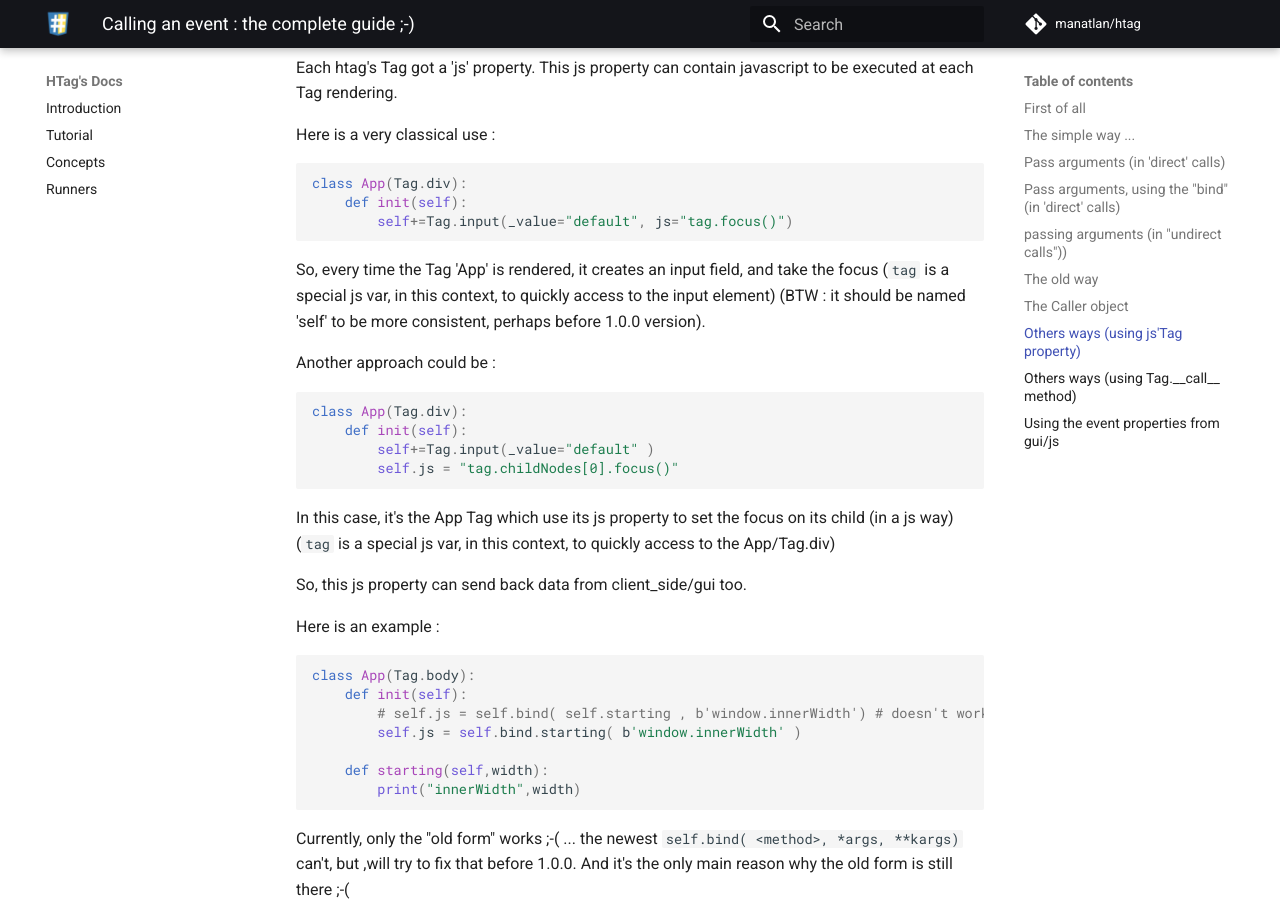
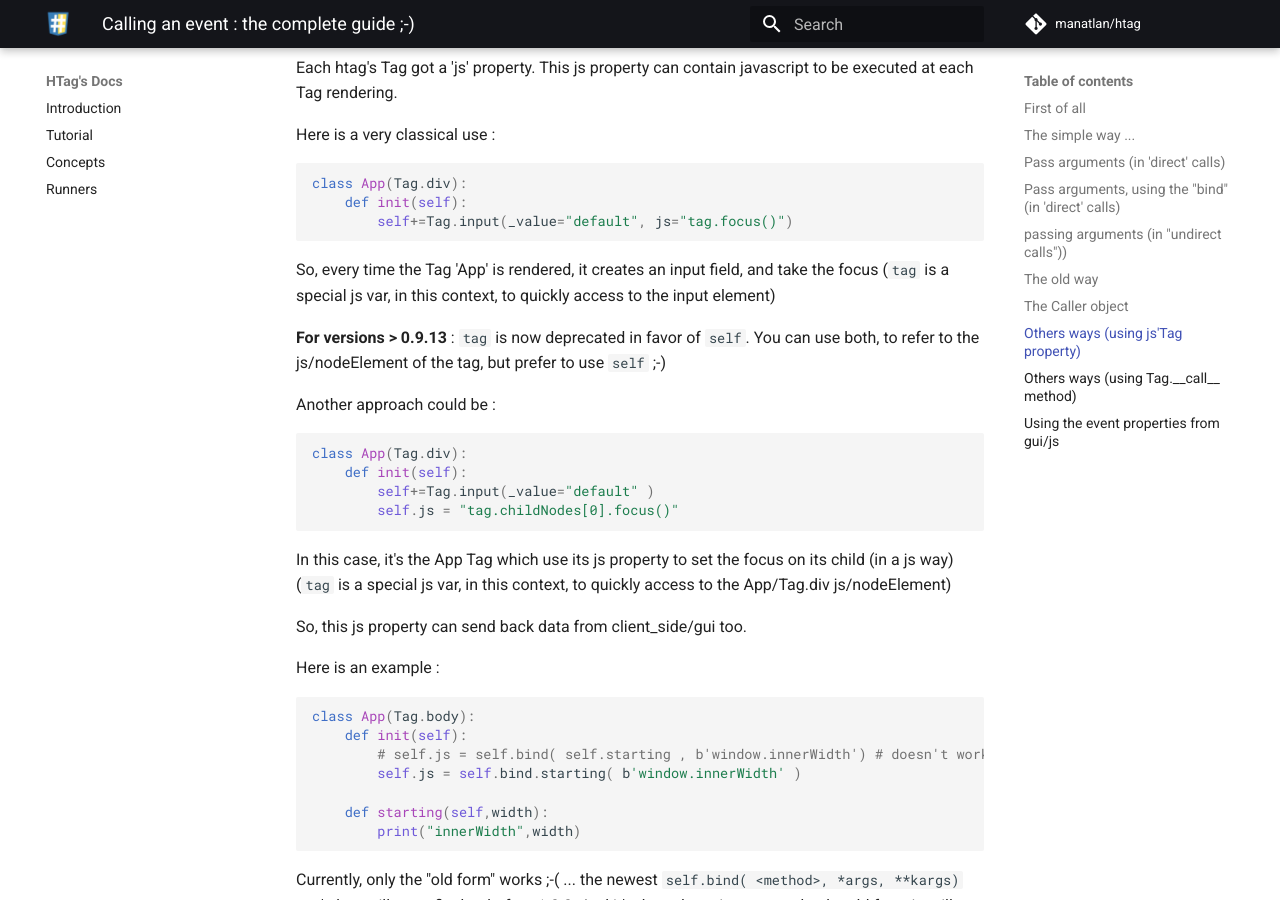
Before and after one commit to manatlan/htag, an MkDocs documentation site: the page built from docs/calling_an_event.md, in a window 1280 px wide and 900 px high, scrolled down 5300 px. Built offline with MkDocs 1.6.1 and Material for MkDocs 9.7.7, drawn with Linux system fonts in a browser that asks for light colours; comment, search, counter and statistics services are not loaded.

Commit message:
Update calling_an_event.md

````diff
--- a/docs/calling_an_event.md
+++ b/docs/calling_an_event.md
@@ -238,7 +238,9 @@ class App(Tag.div):
         self+=Tag.input(_value="default", js="tag.focus()")
 ```
 
-So, every time the Tag 'App' is rendered, it creates an input field, and take the focus (`tag` is a special js var, in this context, to quickly access to the input element) (BTW : it should be named 'self' to be more consistent, perhaps before 1.0.0 version).
+So, every time the Tag 'App' is rendered, it creates an input field, and take the focus (`tag` is a special js var, in this context, to quickly access to the input element)
+
+**For versions > 0.9.13** : `tag` is now deprecated in favor of `self`. You can use both, to refer to the js/nodeElement of the tag, but prefer to use `self` ;-)
 
 Another approach could be :
 
@@ -248,7 +250,7 @@ class App(Tag.div):
         self+=Tag.input(_value="default" )
         self.js = "tag.childNodes[0].focus()"
 ```
-In this case, it's the App Tag which use its js property to set the focus on its child (in a js way) (`tag` is a special js var, in this context, to quickly access to the App/Tag.div)
+In this case, it's the App Tag which use its js property to set the focus on its child (in a js way) (`tag` is a special js var, in this context, to quickly access to the App/Tag.div js/nodeElement)
 
 So, this js property can send back data from client_side/gui too.
 
````
